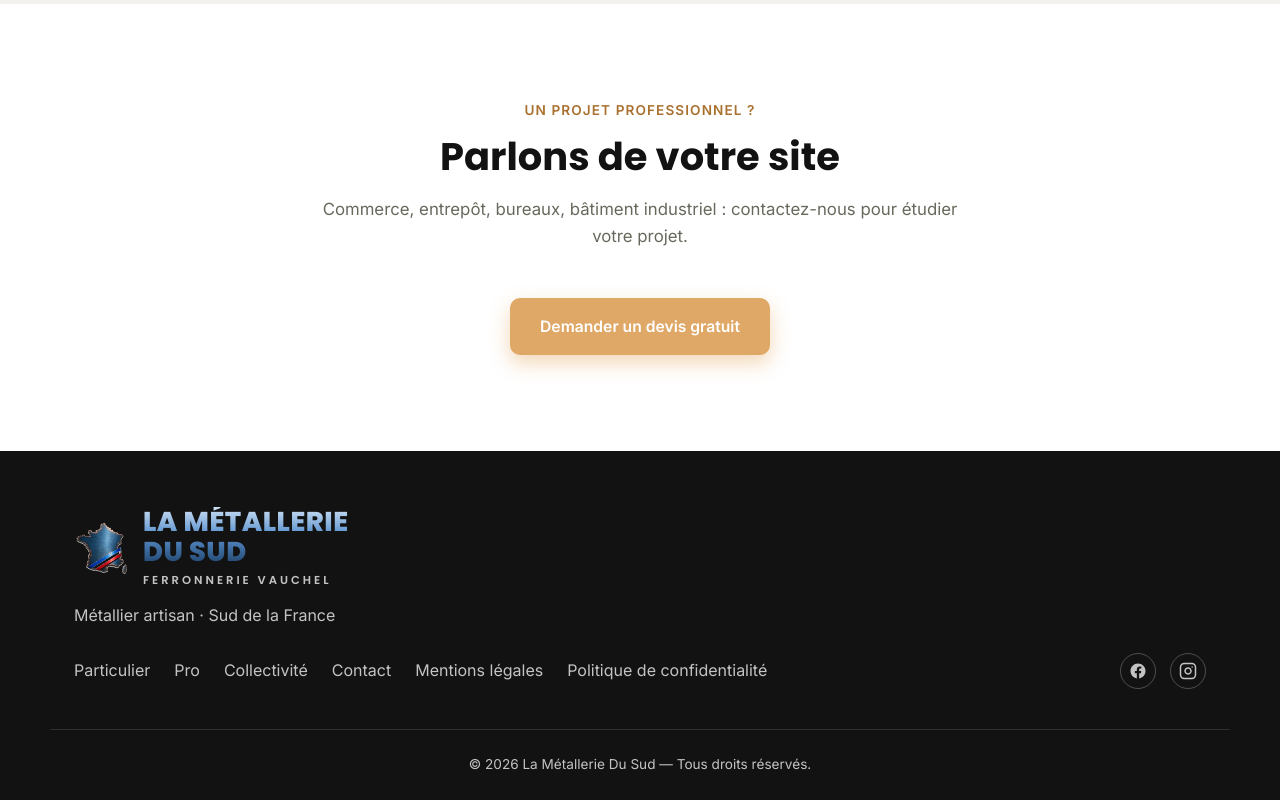
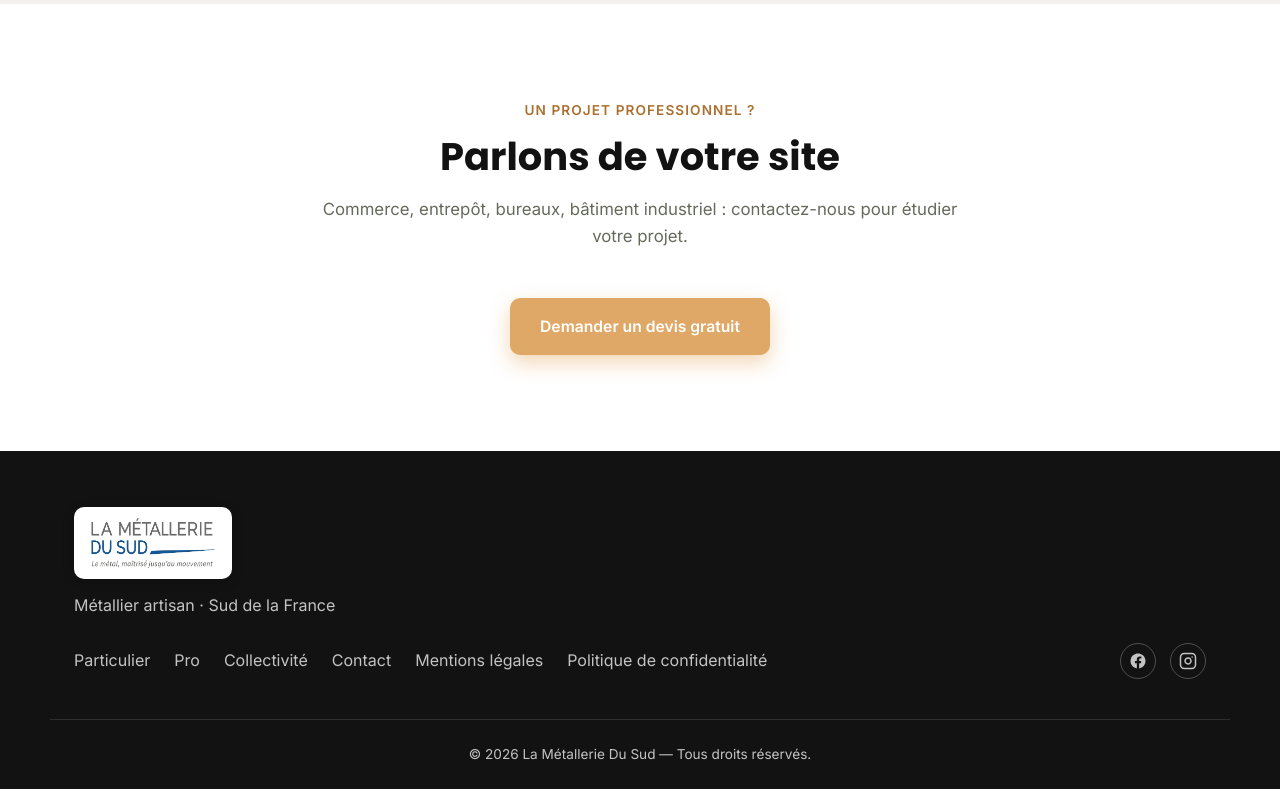
Before and after one commit to fvauchel-afk/site-metallerie-du-sud, a plain HTML site: page tertiaire.html in a window 1280 px wide. Shown: the part 1375-2175 px from the top of the page. Drawn offline with Linux system fonts and the light colour scheme.

Commit message:
Add files via upload

```diff
--- a/tertiaire.html
+++ b/tertiaire.html
@@ -146,7 +146,7 @@
   <header class="site-header" id="site-header">
     <div class="container header-inner">
       <a href="index.html#accueil" class="logo">
-        <img src="images/img-cd303ef0b7c2741a.webp" alt="La Métallerie Du Sud - Ferronnerie Vauchel" class="logo-img" />
+        <span class="logo-card"><img src="images/logo-wordmark.webp" alt="La Métallerie Du Sud - Ferronnerie Vauchel" class="logo-img" /></span>
       </a>
 
       <nav class="main-nav" id="main-nav">
@@ -488,11 +488,7 @@
     <div class="container footer-inner">
       <div class="footer-brand">
         <div class="footer-brand-row">
-          <img src="images/img-78196b2b65ade40a.webp" alt="" class="footer-brand-logo" />
-          <div>
-            <p class="footer-brand-name">La Métallerie<br>Du Sud</p>
-            <p class="footer-brand-sub">Ferronnerie Vauchel</p>
-          </div>
+          <span class="logo-card"><img src="images/logo-wordmark.webp" alt="La Métallerie Du Sud - Ferronnerie Vauchel" class="footer-brand-logo" /></span>
         </div>
         <p>Métallier artisan &middot; Sud de la France</p>
       </div>
```
Also changed, not shown: collectivite.html (+2 -6 lines), confidentialite.html (+2 -6 lines), index.html (+2 -6 lines), mentions-legales.html (+2 -6 lines), particulier.html (+2 -6 lines).
